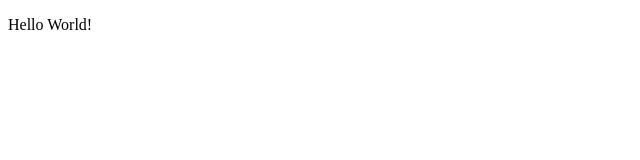
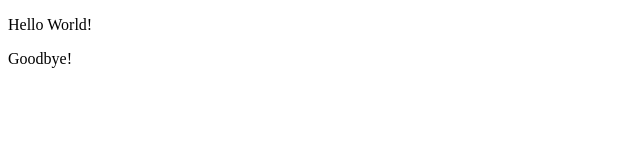
Before and after one commit to aabduvakhobov02/JS-basic1, a plain HTML site: page index.html in a window 1280 px wide. Shown: the full height of the page, 0-640 px from the left. Drawn offline with Linux system fonts and the light colour scheme.

Commit message:
added text

```diff
--- a/index.html
+++ b/index.html
@@ -9,5 +9,8 @@
 </head>
 <body>
     <p>Hello World!</p>
+    <p>
+        Goodbye!
+    </p>
 </body>
 </html>
```
